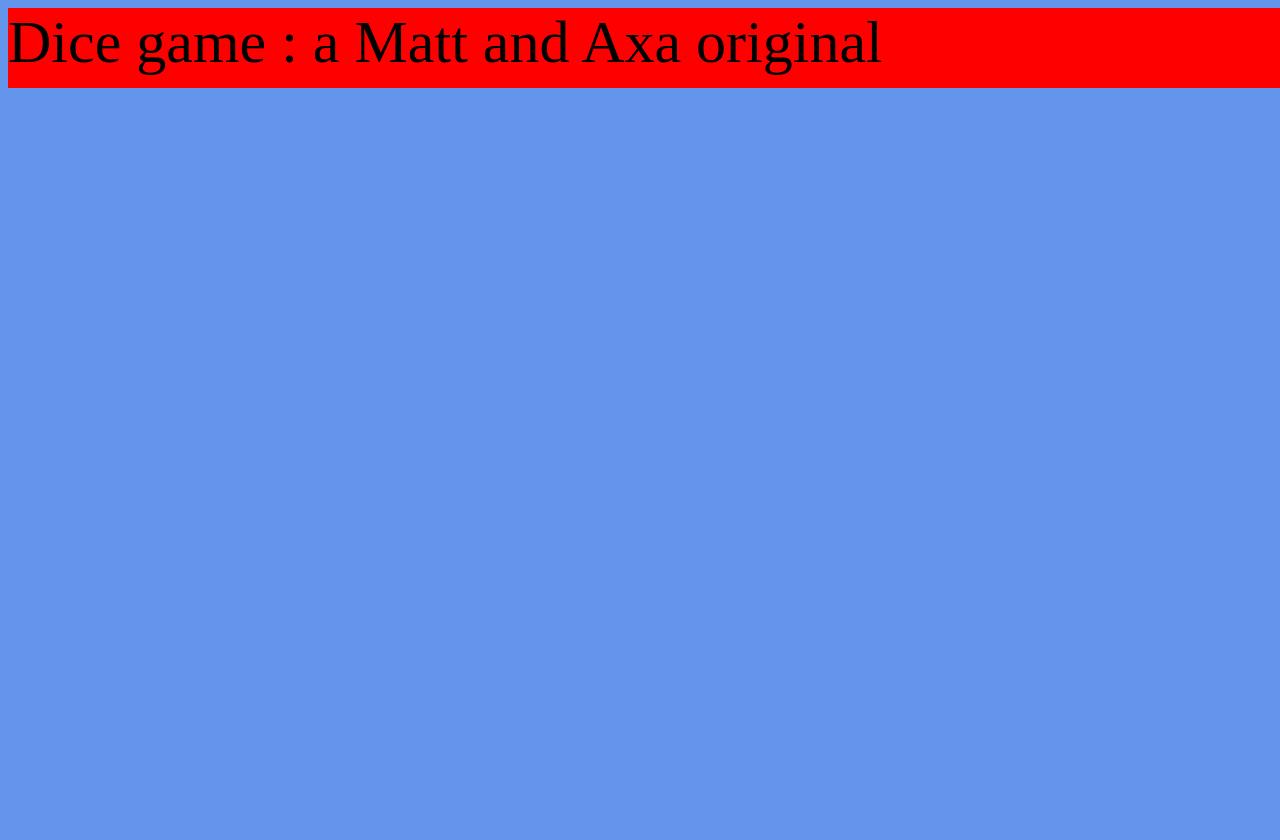
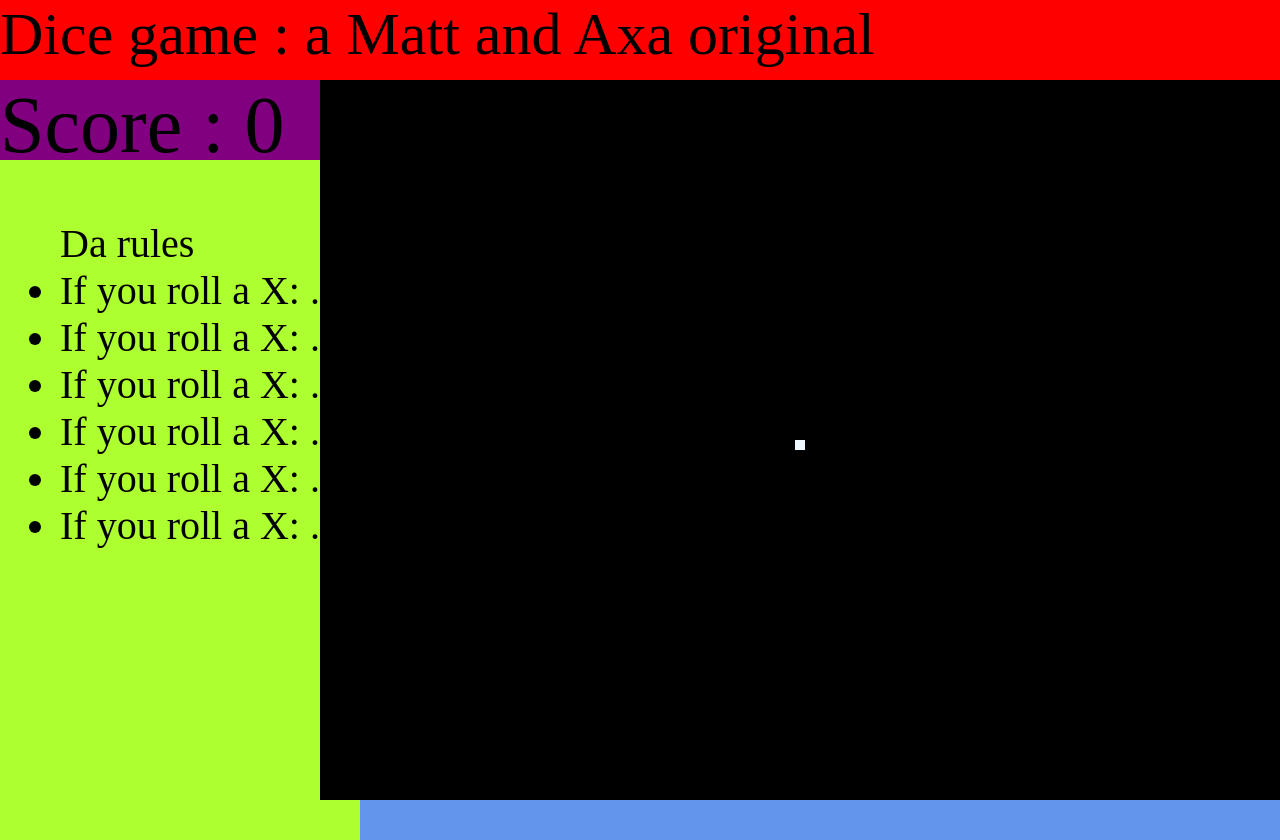
Before and after one commit to axapickering/dicegame, a plain HTML site: page index.html in a window 1280 px wide. Before the commit the page ends 800 px from the top, so only its background shows below. Drawn offline with Linux system fonts and the light colour scheme.

Commit message:
adjusted divs to their homes, added placeholder text

```diff
--- a/dicegame.css
+++ b/dicegame.css
@@ -3,6 +3,9 @@ body {
 }
 
 header {
+  position: absolute;
+  top: 0%;
+  left:0%;
   font-size: 60px;
   margin: 0;
   height: 10vh;
@@ -10,14 +13,44 @@ header {
   background-color: red;
 }
 
+#score-container {
+  background-color: purple;
+  position: absolute;
+  left:0%;
+  top:10%;
+  height: 10vh;
+  width: 25vw;
+}
+
 #roll-tracker-container {
-
+  font-size: 40px;
+  position: absolute;
+  left:0%;
+  top:20%;
+  background-color: greenyellow;
+  height: 80vh;
+  width: 25vw;
+  padding: 20px;
 }
 
 #dice-board-container {
-
+  background-color: black;
+  position: absolute;
+  top: 10%;
+  left: 25%;
+  height: 90%;
+  width: 75%;
 }
 
 #die {
+  background-color: aliceblue;
+  margin: auto;
+  margin-top: 45vh;
+  height:10px;
+  width: 10px;
+}
 
+#score-text {
+  margin: auto;
+  font-size: 80px;
 }
--- a/dicegame.js
+++ b/dicegame.js
@@ -3,3 +3,12 @@
 const scoreContainer = document.querySelector("#score-container");
 const rollTrackerContainer = document.querySelector("#roll-tracker-container");
 const diceBoardContainer = document.querySelector("#dice-board-container");
+
+function rollDie() {
+  console.log("die rolled.")
+}
+
+diceBoardContainer.addEventListener("click",evt => {
+  evt.preventDefault();
+  rollDie();
+})
--- a/index.html
+++ b/index.html
@@ -8,8 +8,19 @@
 </head>
 <body>
   <header>Dice game : a Matt and Axa original</header>
-  <div id="score-container"></div>
-  <div id="roll-tracker-container"></div>
+  <div id="score-container">
+     <p id="score-text">Score : 0 </p>
+    </div>
+  <div id="roll-tracker-container">
+    <ul>Da rules
+      <li>If you roll a X: ...</li>
+      <li>If you roll a X: ...</li>
+      <li>If you roll a X: ...</li>
+      <li>If you roll a X: ...</li>
+      <li>If you roll a X: ...</li>
+      <li>If you roll a X: ...</li>
+    </ul>
+  </div>
   <div id="dice-board-container">
     <div id="die"></div>
   </div>
```
